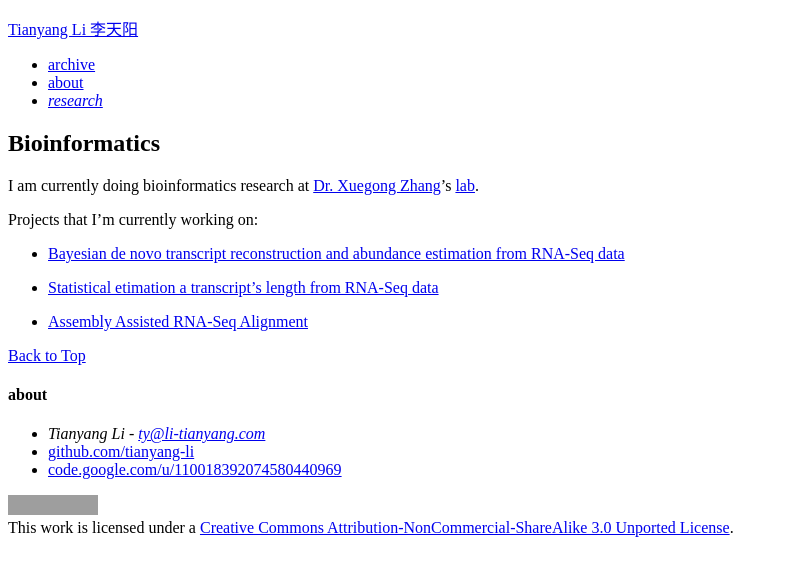
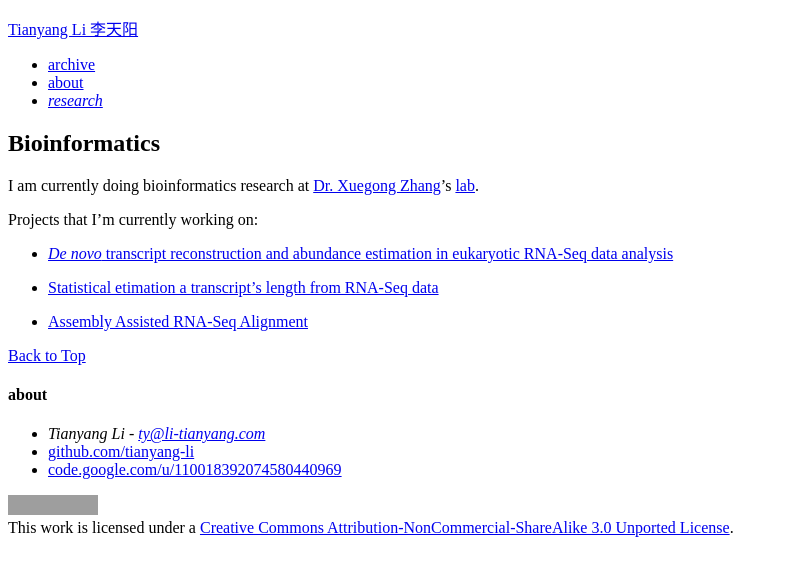
Before and after one commit to li-tianyang/li-tianyang.github.com, a Jekyll site: the page built from research.md, in a window 1280 px wide. Shown: the top 576 px of the page, without its empty margins (0-788 px from the left). Built offline with Jekyll 4.4.1, drawn with Linux system fonts in a browser that asks for light colours; grey boxes are pictures that could not be loaded.

Commit message:
Update research.md

```diff
--- a/research.md
+++ b/research.md
@@ -11,7 +11,7 @@ I am currently doing bioinformatics research at [Dr. Xuegong Zhang](http://bioin
 
 Projects that I'm currently working on:
 
-* [Bayesian de novo transcript reconstruction and abundance estimation from RNA-Seq data](https://github.com/tianyang-li/de-novo-rna-seq-quant-1)
+* [*De novo* transcript reconstruction and abundance estimation in eukaryotic RNA-Seq data analysis](https://github.com/tianyang-li/de-novo-rna-seq-quant-1)
 
 * [Statistical etimation a transcript's length from RNA-Seq data](https://github.com/tianyang-li/rna-seq-len-est-0)
 
```
